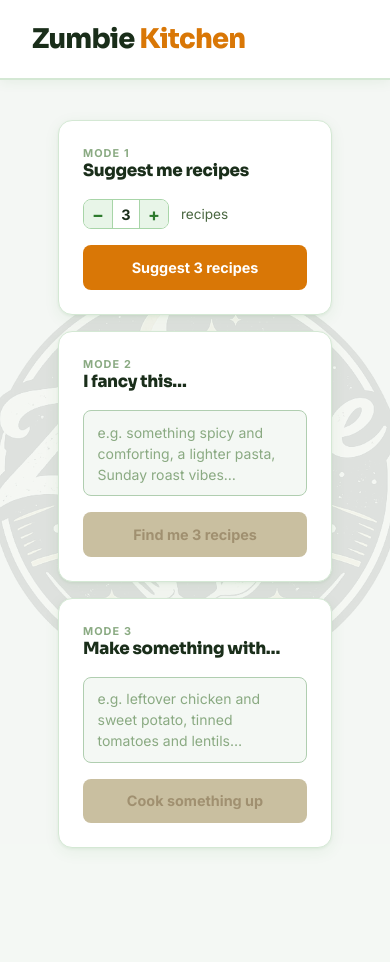
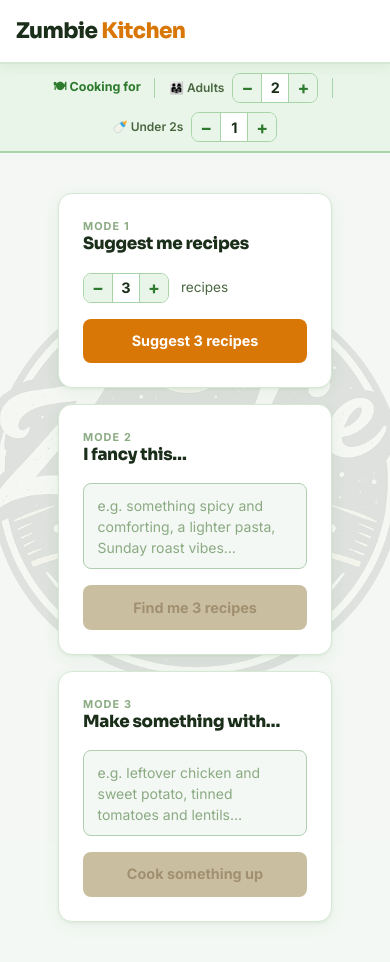
Before and after one commit to domissoundco/zumbie-kitchen, a Next.js app: page / in a window 390 px wide. Shown: the top 962 px of the page. Built offline with nearby package versions, Linux system fonts and the light colour scheme.

Commit message:
UI Improvements for mobile

```diff
--- a/app/page.tsx
+++ b/app/page.tsx
@@ -654,6 +654,7 @@
         .nav-logo-text { font-family: 'Sora', sans-serif; font-size: 1.7rem; font-weight: 800; color: var(--text); letter-spacing: -0.03em; }
         .nav-logo-text span { color: var(--amber); }
         .cooking-for { display: flex; align-items: center; gap: 0.5rem; background: var(--green-bg); border: 1.5px solid var(--green-border); border-radius: 12px; padding: 0.55rem 1rem; }
+        .cooking-for-mobile { display: none; }
         .cooking-for-label { font-size: 0.78rem; font-weight: 700; color: var(--green); white-space: nowrap; }
         .cooking-for-divider { width: 1px; height: 20px; background: var(--green-border); margin: 0 0.25rem; }
         .people-ctrl { display: flex; align-items: center; gap: 0.5rem; }
@@ -671,7 +672,27 @@
 
         /* Panels */
         .panels { display: grid; grid-template-columns: repeat(3, 1fr); gap: 1rem; margin-bottom: 2.5rem; align-items: stretch; }
-        @media (max-width: 760px) { .panels { grid-template-columns: 1fr; } .cooking-for { display: none; } }
+        @media (max-width: 760px) {
+          .panels { grid-template-columns: 1fr; }
+          .nav { height: 64px; padding: 0 1rem; }
+          .nav-logo-text { font-size: 1.35rem; }
+          .cooking-for-desktop { display: none; }
+          .cooking-for-mobile {
+            display: flex !important;
+            align-items: center;
+            justify-content: center;
+            flex-wrap: wrap;
+            gap: 0.6rem;
+            border-radius: 0;
+            border: none;
+            border-bottom: 2px solid var(--green-border);
+            padding: 0.55rem 1rem;
+            position: sticky;
+            top: 64px;
+            z-index: 49;
+            width: 100%;
+          }
+        }
         .panel { background: var(--surface); border: 1.5px solid var(--border); border-radius: var(--radius); padding: 1.5rem; box-shadow: var(--shadow); display: flex; flex-direction: column; gap: 1rem; }
         .panel-top { flex: 1; display: flex; flex-direction: column; gap: 1rem; }
         .panel-label { font-size: 0.68rem; font-weight: 700; text-transform: uppercase; letter-spacing: 0.1em; color: var(--text-3); }
@@ -835,7 +856,7 @@
       {/* Nav */}
       <nav className="nav">
         <span className="nav-logo-text">Zumbie <span>Kitchen</span></span>
-        <div className="cooking-for">
+        <div className="cooking-for cooking-for-desktop">
           <span className="cooking-for-label">🍽 Cooking for</span>
           <div className="cooking-for-divider" />
           <div className="people-ctrl">
@@ -849,6 +870,20 @@
           </div>
         </div>
       </nav>
+      {/* Mobile-only cooking-for bar */}
+      <div className="cooking-for cooking-for-mobile">
+        <span className="cooking-for-label">🍽 Cooking for</span>
+        <div className="cooking-for-divider" />
+        <div className="people-ctrl">
+          <span className="people-label">👨‍👩‍👧 Adults</span>
+          <Counter value={adults} onChange={setAdults} min={1} max={20} />
+        </div>
+        <div className="cooking-for-divider" />
+        <div className="people-ctrl">
+          <span className="people-label">🍼 Under 2s</span>
+          <Counter value={children} onChange={setChildren} min={0} max={10} />
+        </div>
+      </div>
 
       <div className="page">
 
```
